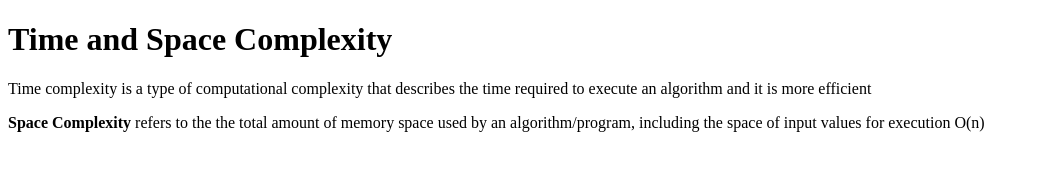
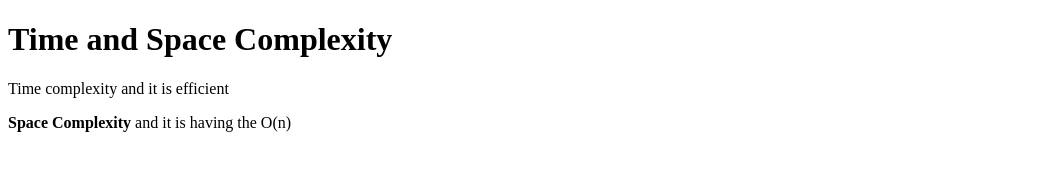
Before and after one commit to acciojob/time-and-space-complexity-KUNAMMANISAICHARANREDDY, a website: page main.html in a window 1280 px wide. Shown: the whole page, without its empty margins (0-1039 px from the left). Drawn offline with Linux system fonts and the light colour scheme.

Commit message:
created a submission

```diff
--- a/main.html
+++ b/main.html
@@ -1,15 +1,11 @@
 <!DOCTYPE html>
-
 <html>
-
 <head>
 	<link rel="stylesheet" href="styles.css">
 </head>
 <body>
-	<!-- the entire body must be written by student -->
-	<h1>Time and Space Complexity </h1>
-	<p>Time complexity is a type of computational complexity that describes the time required to execute an algorithm and it is more efficient </p>
-	<p><b>Space Complexity</b> refers to the  the total amount of memory space used by an algorithm/program, including the space of input values for execution O(n)</p>
-</script>
+<h1> Time and Space Complexity</h1>
+	<p>Time complexity and it is efficient</p>
+	<p><b>Space Complexity</b> and it is having the O(n)</p>
 </body>
 </html>
```
